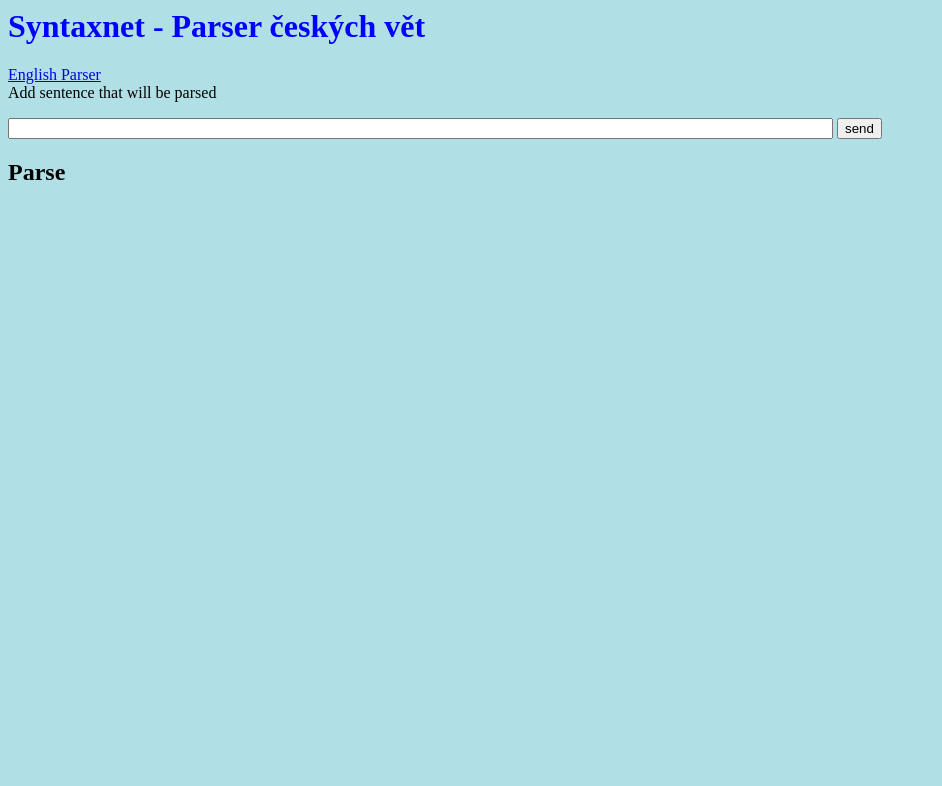
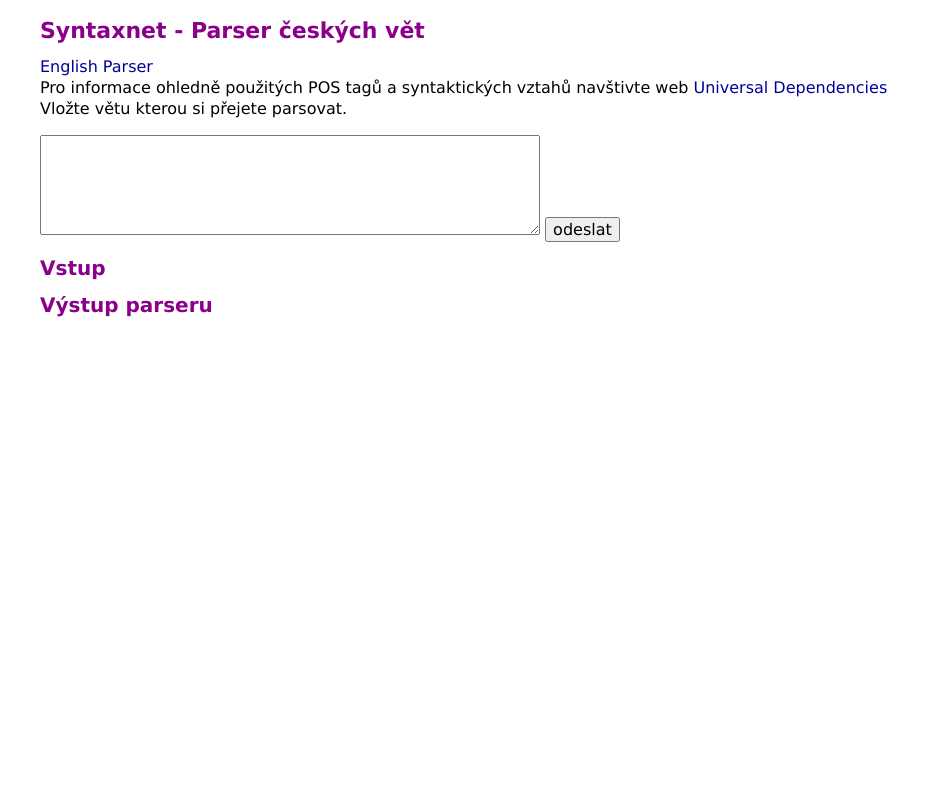
Before and after one commit to JKerner/parser, a Flask app: template appParse/templates/czech_parser.html in a window 1280 px wide. Shown: the top 786 px of the page, without its empty margins (0-942 px from the left). Run offline with Flask 2, Linux system fonts and the light colour scheme; the template is opened without the code that fills it: values that come from a table or form of the project are taken from there, others are empty.

Commit message:
added css style and check for multiple sentence input

```diff
--- a/appParse/__init__.py
+++ b/appParse/__init__.py
@@ -6,8 +6,6 @@
 import os
 
 app = Flask(__name__)
-app._static_folder = os.path.abspath("appParse/")
-print(app._static_folder)
 app.config.from_object('config')
 
 from appParse import views
--- a/appParse/forms.py
+++ b/appParse/forms.py
@@ -1,6 +1,7 @@
-from wtforms import StringField, Form, validators
+from wtforms import StringField, Form, validators, TextAreaField, TextField
 
 
 
 class SubmitForm(Form):
-	submit = StringField('submit',[validators.DataRequired()])
+	#submit = StringField('submit',[validators.DataRequired()])
+	submit = TextAreaField('submit',[validators.DataRequired()])
--- a/appParse/static/ styles/test.css
+++ /dev/null
@@ -1,9 +0,0 @@
-body {
-    background-color: powderblue;
-}
-h1 {
-    color: blue;
-}
-p {
-    color: red;
-}
--- a/appParse/static/ styles/parser.css
+++ b/appParse/static/parser.css
@@ -1,31 +1,36 @@
 body {
 	background-color: white;
-	background-image: url(http://nlp.stanford.edu/img/backstripe.gif);
-	background-repeat: repeat-y;
-	margin-left: 30px;
+	margin-left: 40px;
 	margin-right: 0px;
 	margin-top: 0px;
 	font-family: Lucida Sans, Arial, Helvetica, sans-serif;
-	font-size: 12px;
-	line-height: 16px;
+	font-size: 16px;
+	line-height: 21px;
 }
 p {
 	font-family: Lucida Sans, Arial, Helvetica, sans-serif;
-	font-size: 12px;
-	line-height: 16px;
+	font-size: 16px;
+	line-height: 21px;
 }
-p.small {
-	font-size: 10px;
-	line-height: 12px;
+
+button, input, select, textarea {
+  font-family : inherit;
+  font-size   : 100%;
 }
-p.cardinal {
-	color: #8c1515;
+
+form textarea {
+     width: 500px;
+     height: 100px;
+     max-width: 500px;
+     min-width: 500px;
+     max-height: 100px;
+     min-height: 100px;
+     font-size: 16px;
+	 line-height: 21px;
+
 }
-.p {
-	font-family: Lucida Sans, Arial, Helvetica, sans-serif;
-	font-size: 12px;
-	line-height: 16px;
-}
+
+
 span.cardinal {
 	color: #8c1515;
 }
@@ -71,16 +76,16 @@
 	margin-left: 3em;
 }
 h1 {
-	font-size: 18px;
+	font-size: 22px;
 	font-weight: bold;
-	color: #8c1515;
-	margin-top: 18px;
+	color: #8B008B;
+	margin-top: 20px;
 }
 h2 {
-	font-size: 14px;
+	font-size: 20px;
 	font-weight: bold;
-	color: #8c1515;
-	margin-top: 14px;
+	color: #8B008B;
+	margin-top: 16px;
 }
 h2.green {
 	color: #a40526;
--- a/appParse/templates/czech_parser.html
+++ b/appParse/templates/czech_parser.html
@@ -1,27 +1,37 @@
 <html>
 		<head>
+
+		<meta name="viewport" content="width=device-width, initial-scale=1">
+
 		<title> Parse McParseface interface</title>
+
+		<link type="text/css" rel="stylesheet" href="{{ url_for('static', filename='parser.css') }}" />
+
+		</head>
 
 
 
-  	<link rel= "stylesheet" type= "text/css" href="{{ url_for('static',filename='styles/test.css')}}" />
 
-		<head>
 		<body>
 			<h1>Syntaxnet - Parser českých vět</h1>
 			<a href="index">English Parser</a>
 			<br>
-		Add sentence that will be parsed <br>
+
+		Pro informace ohledně použitých POS tagů a syntaktických vztahů navštivte web <a href="http://universaldependencies.org/">Universal Dependencies</a><br>
+		Vložte větu kterou si přejete parsovat. <br>
 		 <form action="czech_parser" method="post" name="submit" accept-charset="utf-8">
 			<p>
-			{{ form.submit(Size=100,class_="submitForm")}}
+			{{ form.submit(Size=70,class_="submitForm")}}
 
 
-			<input class="sendButton" type="submit" value="send"></p>
+			<input class="sendButton" type="submit" value="odeslat"></p>
 
 		</form>
 
-		 <h2>Parse</h2>
+		<h2> Vstup </h2>
+		<div id="parse" class="spacingFree"> {{ sentence.decode('utf-8') }} </div>
+
+		 <h2>Výstup parseru</h2>
 			<div class="parserOutput">
 			<pre id="parse" class="spacingFree">{{ parsedSentence.decode('utf-8') }} </pre>
 			</div>
```
Also changed, not shown: appParse/templates/index.html (+11 -5 lines), appParse/views.py (+20 -11 lines), 3 other files.
